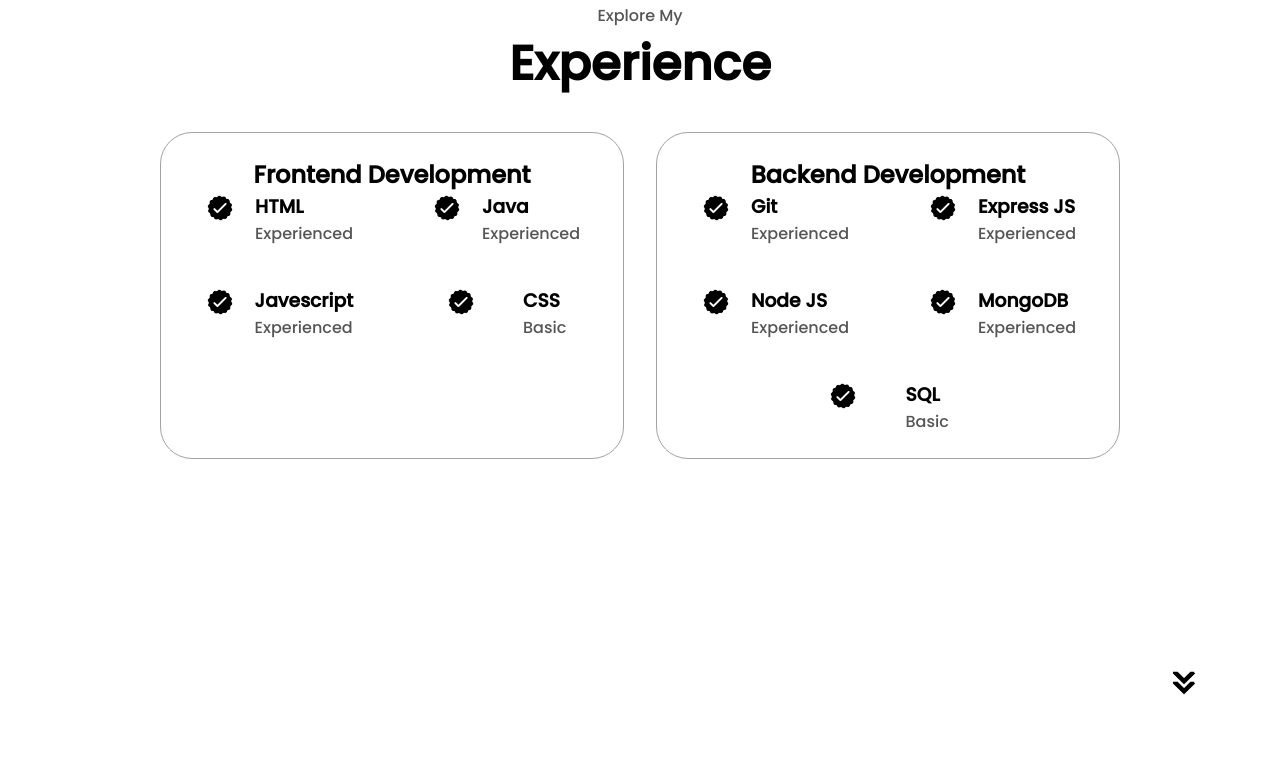
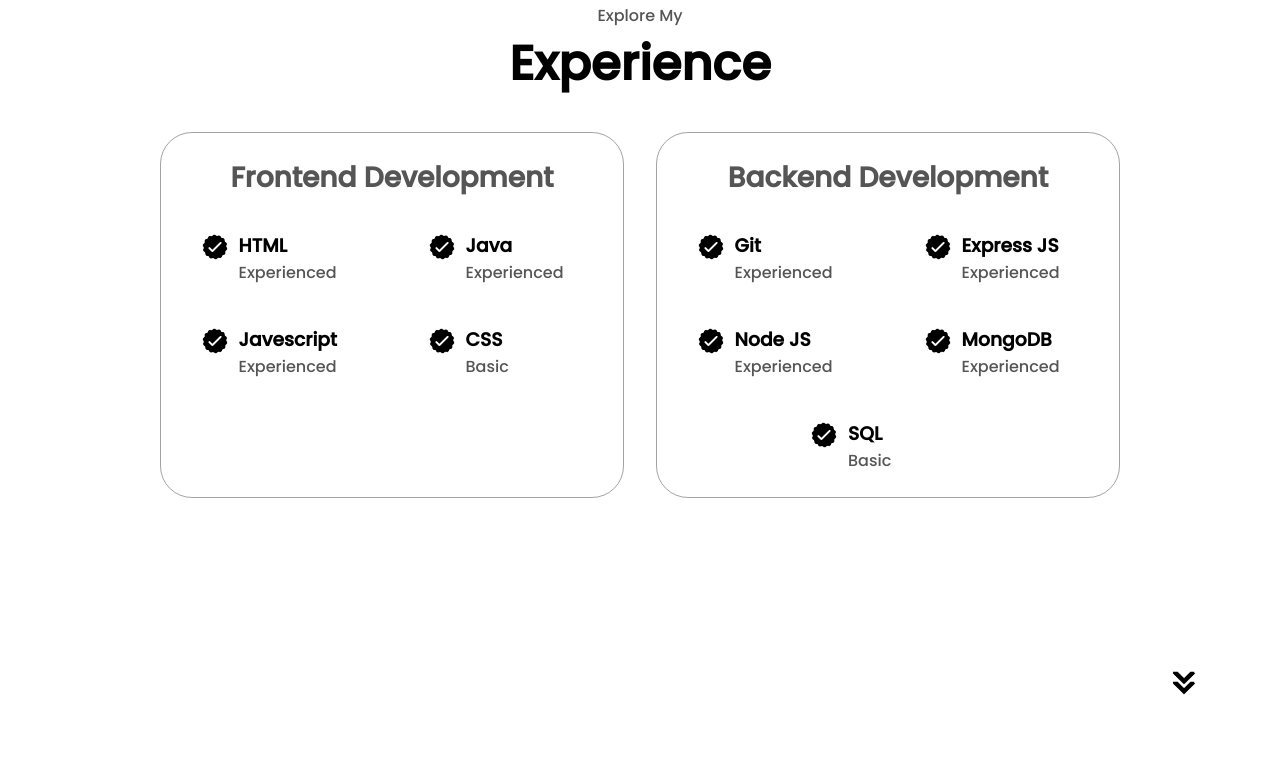
Before and after one commit to josamontiel/html-css-js-portfolio-1, a plain HTML site: page index.html in a window 1280 px wide. Shown: the part 1557-2325 px from the top of the page. Drawn offline with Linux system fonts and the light colour scheme.

Commit message:
Small Update on CSS

```diff
--- a/index.html
+++ b/index.html
@@ -121,7 +121,7 @@
         <div class="experience-details-container">
             <div class="about-containers">
                 <div class="details-container">
-                    <h2 class="experince-sub-title">Frontend Development</h2>
+                    <h2 class="experience-sub-title">Frontend Development</h2>
                     <div class="article-container">
                         <article>
                             <img
@@ -170,7 +170,7 @@
                 </div>
             </div>
                 <div class="details-container">
-                    <h2 class="experince-sub-title">Backend Development</h2>
+                    <h2 class="experience-sub-title">Backend Development</h2>
                     <div class="article-container">
                         <article>
                             <img
@@ -223,7 +223,7 @@
                                 class="icon"
                             />
                             <div>
-                                <h3>SQL</h3>
+                                <h3> SQL </h3>
                                 <p>Basic</p>
                             </div>
                         </article>
@@ -250,7 +250,7 @@
                     class="project-img"
                 />
             </div>
-            <h2 class="experience-sub-title project-title">Project One</h2>
+            <h2 class="experience-sub-title project-title">Project One TBA</h2>
             <div class="btn-container">
                 <button class="btn btn-color-2 profile-btn"
                 onClick="location.href='gttps://github.com/'">
--- a/style.css
+++ b/style.css
@@ -346,7 +346,7 @@ section {
 article {
     display: flex;
     width: 10rem;
-    justify-content: space-around;
+    justify-content: flex-start;
     gap: 0.5rem;
 }
 
```
